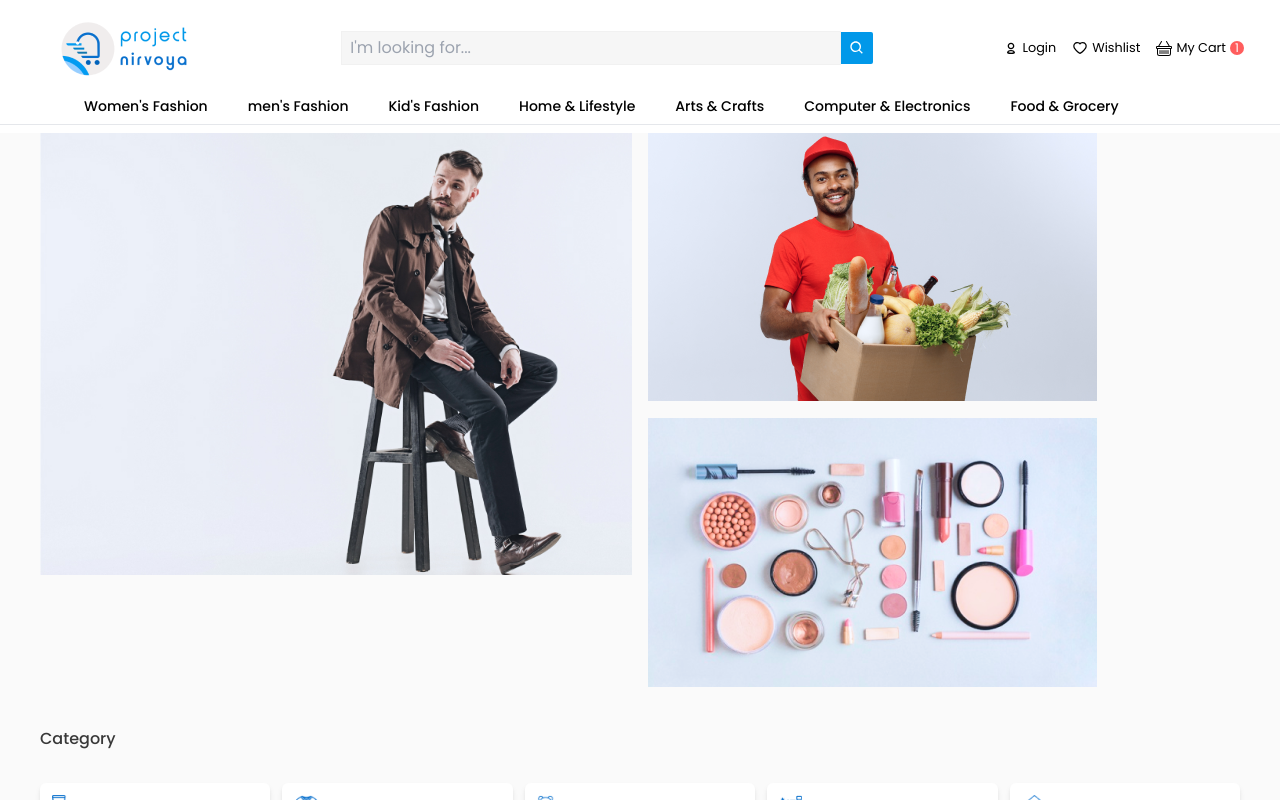
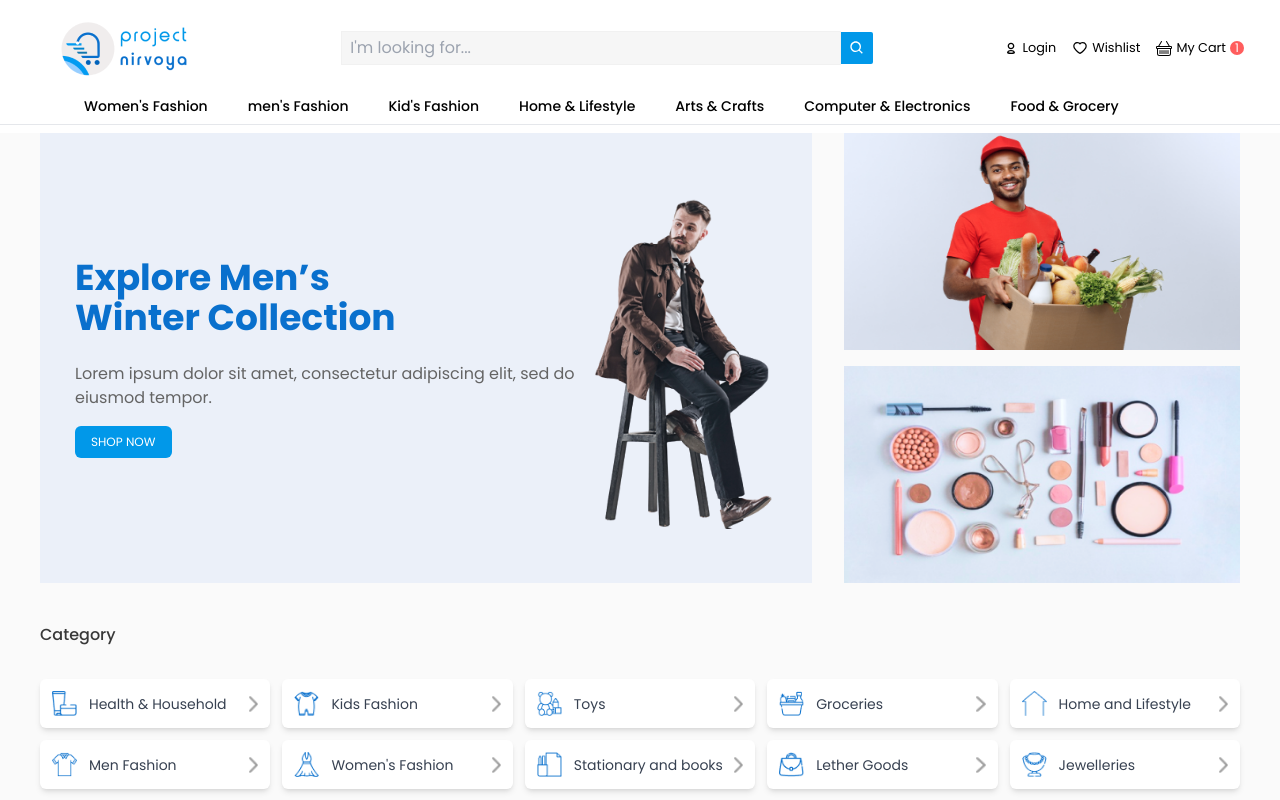
Before and after one commit to mousumiaktar/oikko-dotcom-bd, a React (Create React App) app: page / in a window 1280 px wide. Shown: the top 800 px of the page. Built offline with nearby package versions, Linux system fonts and the light colour scheme.

Commit message:
hero area added

```diff
--- a/src/components/pages/hero/Hero.js
+++ b/src/components/pages/hero/Hero.js
@@ -1,5 +1,5 @@
 import React from 'react';
-import youngMan from "../../../images/hero-part/youngman.jpg";
+import youngMan from "../../../images/hero-part/youngman2.png";
 import delivery1 from "../../../images/hero-part/delivary1.png"
 import delivery2 from "../../../images/hero-part/delivary2.png"
 import Container from '../Container';
@@ -7,16 +7,23 @@ import Container from '../Container';
 const Hero = () => {
     return (
         <Container>
-            <div className='grid grid-cols-2 gap-4'>
-                <div>
-                    <img src={youngMan} alt="" />
-                </div>
-                <div className='grid grid-rows-2 gap-4'>
-                    <div>
-                        <img className='[w-478px] [h-320px]' src={delivery1} alt="" />
+            <div className='lg:flex items-center justify-between gap-8'>
+                <div className='bg-[#EBF0F9] md:flex items-center justify-between  md:h-[450px] w-mx-auto px-[35px]'>
+                    <div className=''>
+                        <h2 className='text-[#0970CD] font-bold text-4xl'>Explore Men’s <br /> Winter Collection</h2>
+                        <p className='text-[#646464] text-base mt-6'>Lorem ipsum dolor sit amet, consectetur adipiscing elit, sed do eiusmod tempor. </p>
+                        <button className='text-xs bg-[#0198E9] rounded-md text-white py-2 px-4 mt-4'>SHOP NOW</button>
                     </div>
                     <div>
-                        <img src={delivery2} alt="" />
+                        <img className='' src={youngMan} alt="" />
+                    </div>
+                </div>
+                <div className='md:grid grid-rows-2  gap-4 lg:h-[450px] w-mx-auto md:mt-5 lg:mt-0 mt-4'>
+                    <div>
+                        <img className='lg:w-[500px] lg:h-full' src={delivery1} alt="" />
+                    </div>
+                    <div>
+                        <img className='lg:w-[500px] lg:h-full' src={delivery2} alt="" />
                     </div>
                 </div>
             </div>
```
Also changed, not shown: src/images/hero-part/youngman.jpg, src/images/hero-part/youngman2.png (added).
